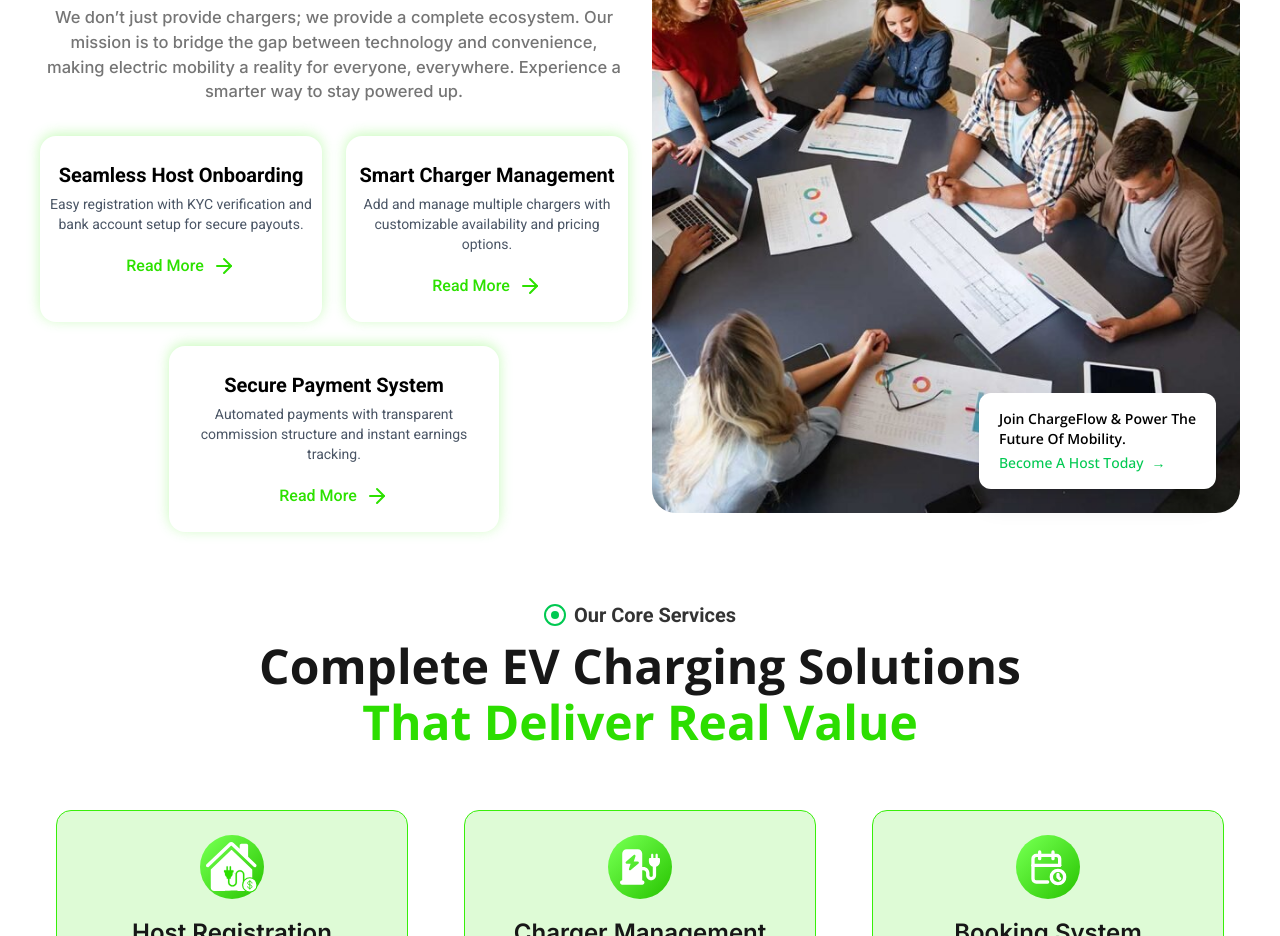
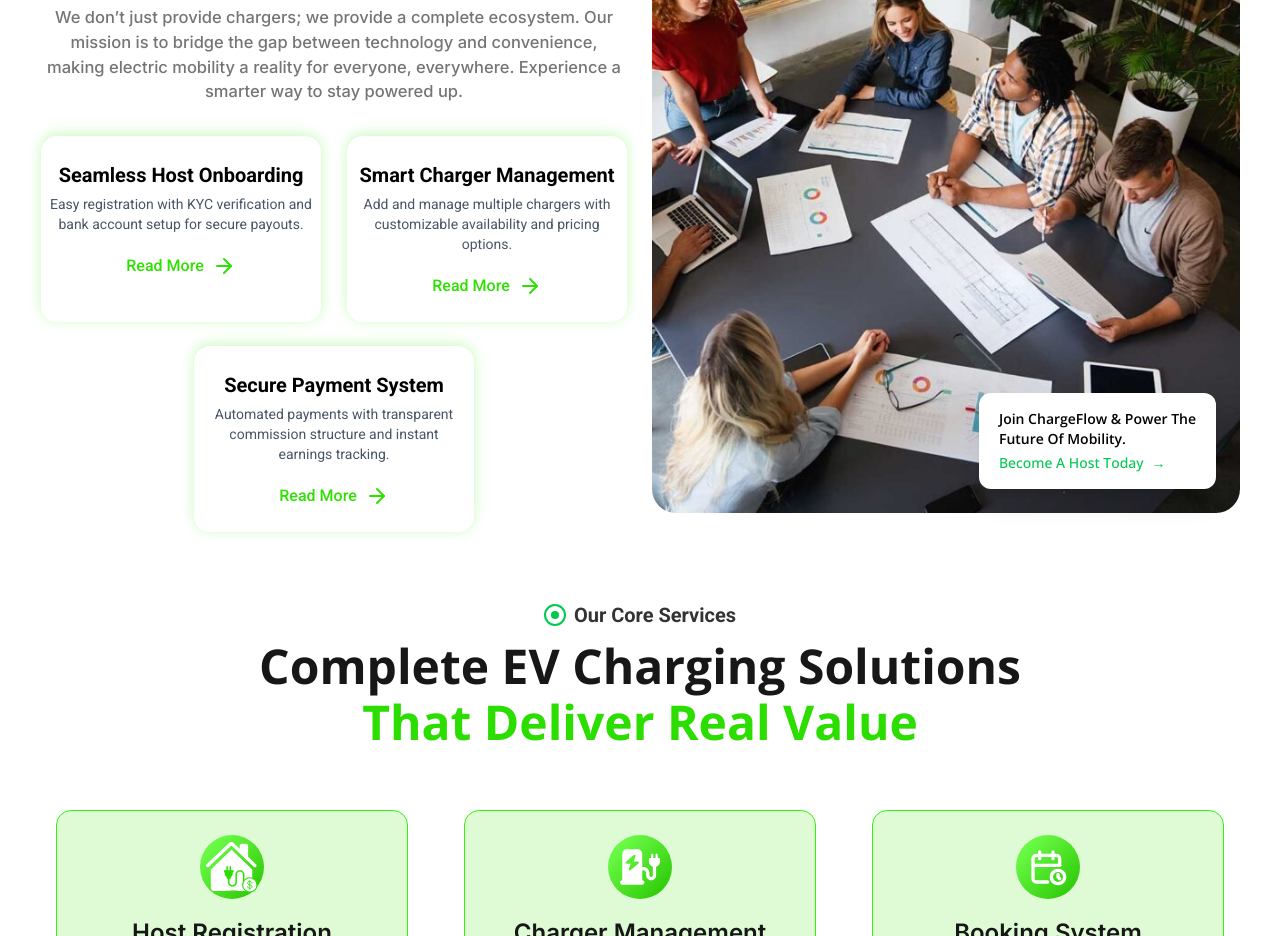
Before and after one commit to ChandaniSahu/ChargeFlow, a Next.js app: page / in a window 1280 px wide. Shown: the part 1660-2596 px from the top of the page. Built offline with nearby package versions, Linux system fonts and the light colour scheme.

Commit message:
map above gap reduced , expertise card w responsived except of desktop

```diff
--- a/app/components/ChooseChargeFlow.tsx
+++ b/app/components/ChooseChargeFlow.tsx
@@ -64,8 +64,8 @@ const ChooseChargeFlow = () => {
                 >
                   <div
                     className="
-                      font-roboto bg-white text-black rounded-2xl  desktop:px-2 px-3 py-6
-                       flex items-center flex-col max-w-[280px] mobile:max-w-[330px]
+                      font-roboto bg-white text-black rounded-2xl  px-2   py-6
+                       flex items-center flex-col desktop:max-w-[280px] max-w-[340px]
                       shadow-[0_-2px_12.6px_0_#38EF0A47] border-[1.5] border-[#53FF28]
                     "
                    >
--- a/app/components/DashboardHero.tsx
+++ b/app/components/DashboardHero.tsx
@@ -69,7 +69,7 @@ export default function HeroSection() {
       <div className="relative z-20 flex flex-col h-full px-6 lg:px-20">
 
         {/* TOP : Heading */}
-        <div className="pt-28 text-center mb-10 ">
+        <div className="pt-28 text-center desktop:mb-10 mb-4">
           <span className="font-poppins font-extrabold text-[#38EF0A] text-[40px] desktop:text-[80px] text-center leading-[32px] capitalize">
             Power Your EV Journey
           </span>
```
